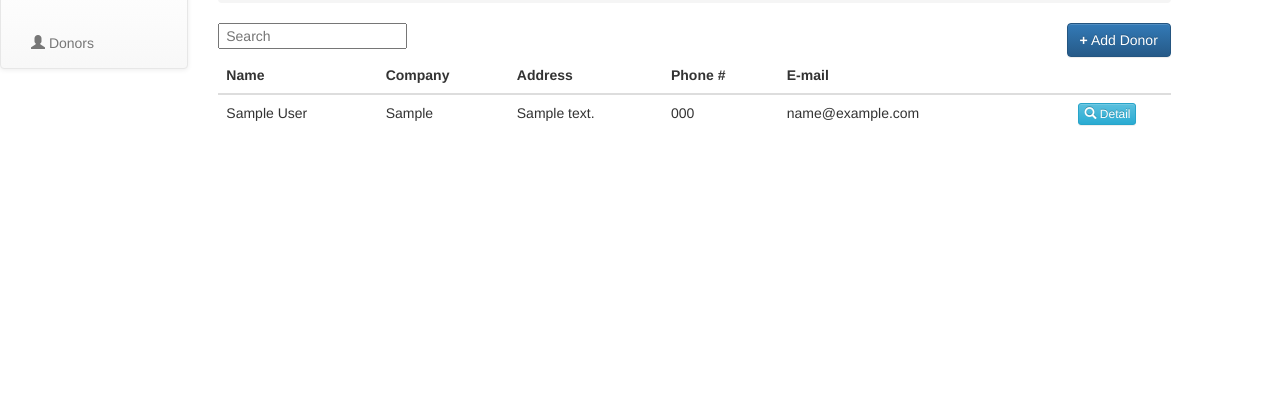
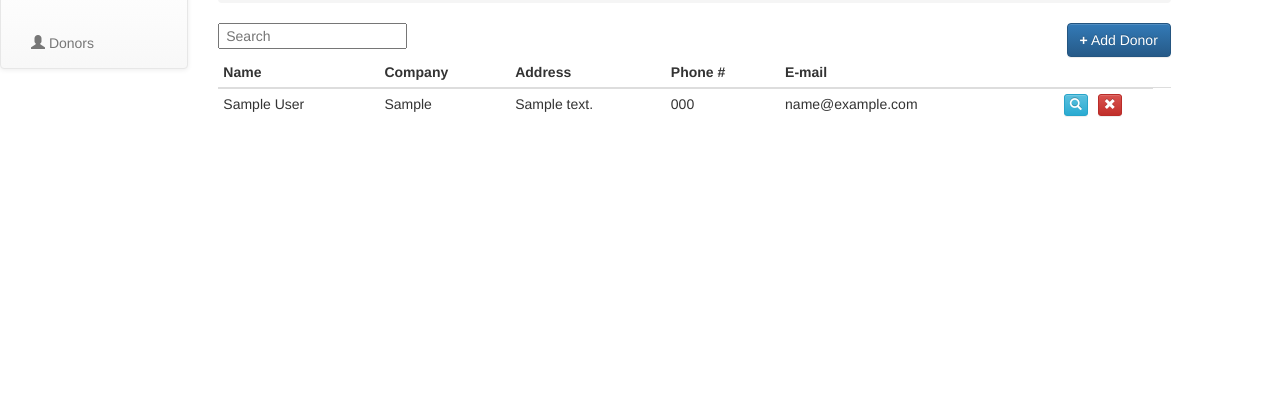
Before and after one commit to nate-robo/habitatWebApp, a Django app: page /habitatApp/donors/ in a window 1280 px wide. Shown: the part 210-618 px from the top of the page. Run offline with Django 3.2, Linux system fonts and the light colour scheme; tables that the repository leaves empty hold one stand-in row (values such as "Sample post"); parts of the project's set-up code (start-up, migrations or seed data) failed here and were passed over; some libraries are stand-ins or nearby versions.

Commit message:
Inline delete functionality for donor table view

```diff
--- a/habitatApp/templates/habitatApp/donors.html
+++ b/habitatApp/templates/habitatApp/donors.html
@@ -16,7 +16,7 @@
         <li class="active">Donors</li>
     </ol>
 
-    <table class="table table-hover" id="table">
+    <table class="table table-hover table-condensed" id="table">
         <input type="text" id="search" placeholder=" Search" />
         <a href="{% url 'donor_new' %}" class="btn btn-primary btn-s pull-right" id="donor-btn"><b>+</b> Add Donor</a>
         <thead class="thead-inverse">
@@ -76,7 +76,9 @@
                     <td> </td>
                     {% endif %}
 
-                    <td> <a href="{% url 'donor_detail' pk=donor.pk %}" class="btn btn-info btn-xs pull-right" id="donation-btn"><span class='glyphicon glyphicon-search'></span> Detail</a> </td>
+                    <td> <a href="{% url 'donor_detail' pk=donor.pk %}" class="btn btn-info btn-xs pull-right" id="donation-btn"><span class='glyphicon glyphicon-search'></span></a> </td>
+
+                    <td> <a href="{% url 'donor_delete' pk=donor.pk %}" class="btn btn-danger btn-xs pull-left" id="donor-delete-btn"><span class='glyphicon glyphicon-remove'></span></a> </td>
 
                     <td><btn>
 
--- a/habitatApp/urls.py
+++ b/habitatApp/urls.py
@@ -3,17 +3,18 @@ from django.conf import settings
 from . import views
 
 urlpatterns = [
-    #Donations and donation sub views
+    # Donations and donation sub views
     url(r'^$', views.donations, name='donations'),
     url(r'^donation/new/$', views.donation_new, name='donation_new'),
     url(r'^donation/(?P<pk>\d+)/edit/$', views.donation_edit, name='donation_edit'),
     url(r'^donation/(?P<pk>\d+)/$', views.donation_detail, name='donation_detail'),
-    #Donors and Donor sub views
+    # Donors and Donor sub views
     url(r'^donors/$', views.donors, name='donors'),
     url(r'^donors/new/$', views.donor_new, name='donor_new'),
     url(r'^donors/(?P<pk>\d+)/$', views.donor_detail, name='donor_detail'),
     url(r'^donors/(?P<pk>\d+)/edit/$', views.donor_edit, name='donor_edit'),
-    #base template for extending
+    url(r'^donors/(?P<pk>\d+)/delete/$', views.donor_delete, name='donor_delete'),
+    # base template for extending
     url(r'^base$', views.base, name='base'),
 ]
 
--- a/habitatApp/views.py
+++ b/habitatApp/views.py
@@ -5,6 +5,8 @@ from django.utils import timezone
 from django.shortcuts import redirect, get_object_or_404
 from .models import Donor, Donation
 from .forms import DonationForm, DonorForm
+import json
+
 
 
 def base(request):
@@ -74,7 +76,7 @@ def donor_new(request):
 def donor_edit(request, pk):
     donor = get_object_or_404(Donor, pk=pk)
     if request.method == "POST":
-        form=DonorForm(request.POST, instance=donor)
+        form = DonorForm(request.POST, instance=donor)
         if form.is_valid():
             donation = form.save(commit=False)
             form.save()
@@ -83,6 +85,12 @@ def donor_edit(request, pk):
         form = DonorForm(instance=donor)
     return render(request, 'habitatApp/donor_edit.html', {'form': form})
 
+def donor_delete(request, pk):
+    donor = get_object_or_404(Donor, pk=pk)
+    #donor = Donor.objects.get(pk=int(request.GET['id']))
+    donor.delete()
+    payload = {'success': True}
+    return redirect('donors')
 
 
 
```
Also changed, not shown: habitatApp/templates/habitatApp/donor_detail.html (+7 -0 lines).
